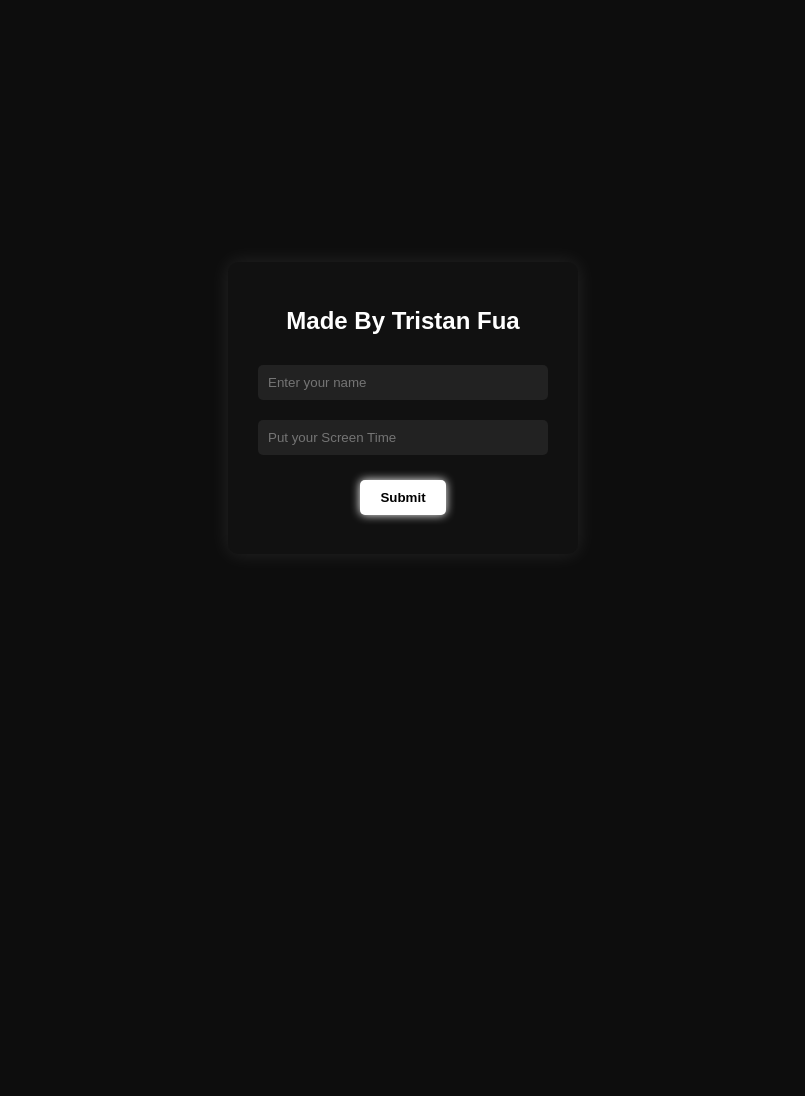
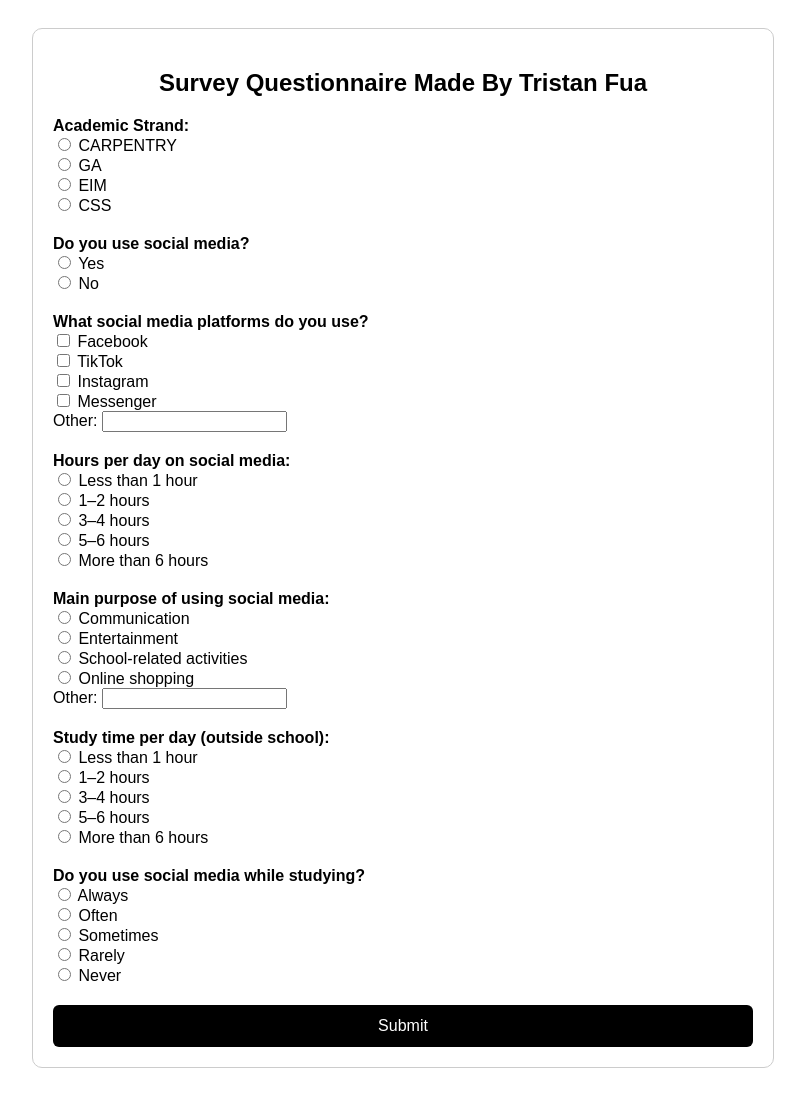
Before and after one commit to Unfuagtss/Roselyngdkdj, a plain HTML site: page index.html in a window 1280 px wide. Shown: the whole page, without its empty margins (237-1042 px from the left). Before the commit the page ends 816 px from the top, so only its background shows below. Drawn offline with Linux system fonts and the light colour scheme.

Commit message:
Update index.html

```diff
--- a/index.html
+++ b/index.html
@@ -2,112 +2,153 @@
 <html lang="en">
 <head>
 <meta charset="UTF-8">
-  <title>Made by Tristan Fua</title>
+<title>Survey Questionnaire</title>
 <style>
 body {
-      background: #0d0d0d;
   font-family: Arial, sans-serif;
-      display: flex;
-      justify-content: center;
-      align-items: center;
-      height: 100vh;
-      color: white;
+  background: #ffffff;
+  color: #000;
+  padding: 20px;
 }
 
-    .container {
-      background: #111;
-      padding: 25px;
+form {
+  max-width: 700px;
+  margin: auto;
+  border: 1px solid #ccc;
+  padding: 20px;
   border-radius: 10px;
-      box-shadow: 0 0 20px rgba(255,255,255,0.1);
-      width: 300px;
+}
+
+h2 {
   text-align: center;
 }
 
-    h2 {
+.section {
   margin-bottom: 20px;
 }
 
-    input {
-      width: 90%;
-      padding: 10px;
-      margin: 10px 0;
-      border-radius: 5px;
+button {
+  width: 100%;
+  padding: 12px;
+  background: black;
+  color: white;
   border: none;
-      outline: none;
-      background: #222;
-      color: white;
-    }
-
-    button {
-      margin-top: 15px;
-      padding: 10px 20px;
-      border: none;
-      border-radius: 5px;
-      background: white;
-      color: black;
-      font-weight: bold;
+  font-size: 16px;
+  border-radius: 6px;
   cursor: pointer;
-      box-shadow: 0 0 10px white;
-      transition: 0.3s;
 }
 
 button:hover {
-      box-shadow: 0 0 20px white, 0 0 40px white;
-      transform: scale(1.05);
-    }
-
-    #status {
-      margin-top: 10px;
-      font-size: 14px;
+  opacity: 0.8;
 }
 </style>
 </head>
 <body>
 
-<div class="container">
-  <h2>Made By Tristan Fua</h2>
-  <input type="text" id="name" placeholder="Enter your name" required>
-  <input type="text" id="email" placeholder="Put your Screen Time" required>
-  <button onclick="sendToDiscord()">Submit</button>
-  <p id="status"></p>
+<form id="surveyForm">
+<h2>Survey Questionnaire Made By Tristan Fua</h2>
+
+<div class="section">
+<b>Academic Strand:</b><br>
+<input type="radio" name="strand" value="CARPENTRY"> CARPENTRY<br>
+<input type="radio" name="strand" value="GA"> GA<br>
+<input type="radio" name="strand" value="EIM"> EIM<br>
+<input type="radio" name="strand" value="CSS"> CSS<br>
 </div>
 
+<div class="section">
+<b>Do you use social media?</b><br>
+<input type="radio" name="useSocial" value="Yes"> Yes<br>
+<input type="radio" name="useSocial" value="No"> No<br>
+</div>
+
+<div class="section">
+<b>What social media platforms do you use?</b><br>
+<input type="checkbox" name="platform" value="Facebook"> Facebook<br>
+<input type="checkbox" name="platform" value="TikTok"> TikTok<br>
+<input type="checkbox" name="platform" value="Instagram"> Instagram<br>
+<input type="checkbox" name="platform" value="Messenger"> Messenger<br>
+Other: <input type="text" id="otherPlatform"><br>
+</div>
+
+<div class="section">
+<b>Hours per day on social media:</b><br>
+<input type="radio" name="hoursSocial" value="Less than 1 hour"> Less than 1 hour<br>
+<input type="radio" name="hoursSocial" value="1–2 hours"> 1–2 hours<br>
+<input type="radio" name="hoursSocial" value="3–4 hours"> 3–4 hours<br>
+<input type="radio" name="hoursSocial" value="5–6 hours"> 5–6 hours<br>
+<input type="radio" name="hoursSocial" value="More than 6 hours"> More than 6 hours<br>
+</div>
+
+<div class="section">
+<b>Main purpose of using social media:</b><br>
+<input type="radio" name="purpose" value="Communication"> Communication<br>
+<input type="radio" name="purpose" value="Entertainment"> Entertainment<br>
+<input type="radio" name="purpose" value="School-related"> School-related activities<br>
+<input type="radio" name="purpose" value="Online shopping"> Online shopping<br>
+Other: <input type="text" id="otherPurpose"><br>
+</div>
+
+<div class="section">
+<b>Study time per day (outside school):</b><br>
+<input type="radio" name="studyTime" value="Less than 1 hour"> Less than 1 hour<br>
+<input type="radio" name="studyTime" value="1–2 hours"> 1–2 hours<br>
+<input type="radio" name="studyTime" value="3–4 hours"> 3–4 hours<br>
+<input type="radio" name="studyTime" value="5–6 hours"> 5–6 hours<br>
+<input type="radio" name="studyTime" value="More than 6 hours"> More than 6 hours<br>
+</div>
+
+<div class="section">
+<b>Do you use social media while studying?</b><br>
+<input type="radio" name="whileStudy" value="Always"> Always<br>
+<input type="radio" name="whileStudy" value="Often"> Often<br>
+<input type="radio" name="whileStudy" value="Sometimes"> Sometimes<br>
+<input type="radio" name="whileStudy" value="Rarely"> Rarely<br>
+<input type="radio" name="whileStudy" value="Never"> Never<br>
+</div>
+
+<button type="submit">Submit</button>
+</form>
+
 <script>
-  const webhookURL = "https://discord.com/api/webhooks/1476225219130560524/sj3XRzrr7w_-QaL7D09qqBIitAzYZ93N7Xge6Qgp4wBC4KWdOpfUf0xn06iWCAQoca2E";
+document.getElementById("surveyForm").addEventListener("submit", function(e){
+  e.preventDefault();
 
-  function sendToDiscord() {
-    const name = document.getElementById("name").value;
-    const email = document.getElementById("email").value;
-    const status = document.getElementById("status");
+  let strand = document.querySelector('input[name="strand"]:checked')?.value || "None";
+  let useSocial = document.querySelector('input[name="useSocial"]:checked')?.value || "None";
+  let hoursSocial = document.querySelector('input[name="hoursSocial"]:checked')?.value || "None";
+  let purpose = document.querySelector('input[name="purpose"]:checked')?.value || "None";
+  let studyTime = document.querySelector('input[name="studyTime"]:checked')?.value || "None";
+  let whileStudy = document.querySelector('input[name="whileStudy"]:checked')?.value || "None";
 
-    if (!name || !email) {
-      status.textContent = "Please fill in all fields.";
-      status.style.color = "red";
-      return;
-    }
+  let platforms = [];
+  document.querySelectorAll('input[name="platform"]:checked').forEach(cb => platforms.push(cb.value));
 
-    const data = {
-      content: "**New Submission**\nSocial Media Usage: " + name + "\nScreen Time: " + email
-    };
+  let otherPlatform = document.getElementById("otherPlatform").value;
+  let otherPurpose = document.getElementById("otherPurpose").value;
 
-    fetch(webhookURL, {
+  let message = `
+**New Survey Response**
+Academic Strand: ${strand}
+Uses Social Media: ${useSocial}
+Platforms: ${platforms.join(", ")} ${otherPlatform}
+Hours on Social Media: ${hoursSocial}
+Purpose: ${purpose} ${otherPurpose}
+Study Time: ${studyTime}
+Uses Social Media While Studying: ${whileStudy}
+  `;
+
+  fetch("https://discord.com/api/webhooks/1476225219130560524/sj3XRzrr7w_-QaL7D09qqBIitAzYZ93N7Xge6Qgp4wBC4KWdOpfUf0xn06iWCAQoca2E", {
     method: "POST",
-      headers: {
-        "Content-Type": "application/json"
-      },
-      body: JSON.stringify(data)
+    headers: {"Content-Type": "application/json"},
+    body: JSON.stringify({ content: message })
   })
   .then(() => {
-      status.textContent = "Sent successfully!";
-      status.style.color = "lightgreen";
-      document.getElementById("name").value = "";
-      document.getElementById("Email").value = "";
+    alert("Survey submitted successfully!");
+    document.getElementById("surveyForm").reset();
   })
-    .catch(() => {
-      status.textContent = "Error sending data.";
-      status.style.color = "red";
+  .catch(() => alert("Error sending data"));
 });
-  }
 </script>
 
 </body>
```
Lines whose indentation alone changed are shown as unchanged.
